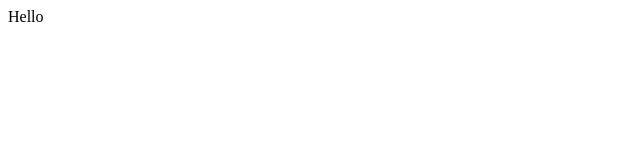
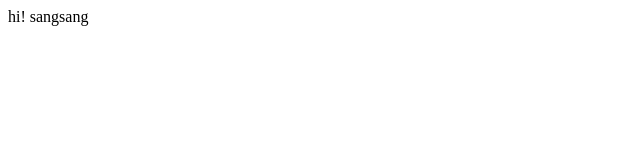
Before and after one commit to cuisese/cuisese.github.io, a plain HTML site: page index.html in a window 1280 px wide. Shown: the full height of the page, 0-640 px from the left. Drawn offline with Linux system fonts and the light colour scheme.

Commit message:
Update index.html

```diff
--- a/index.html
+++ b/index.html
@@ -1 +1 @@
-<p>Hello</p>
+<p>hi! sangsang</p>
```
